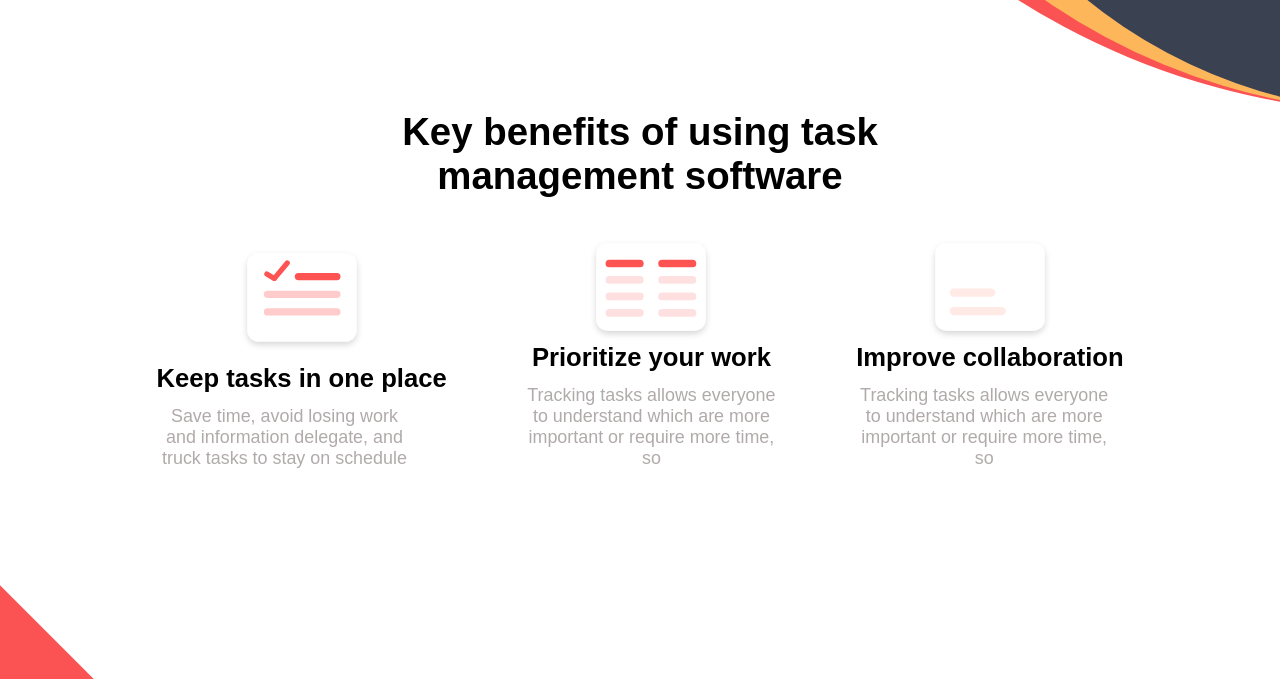
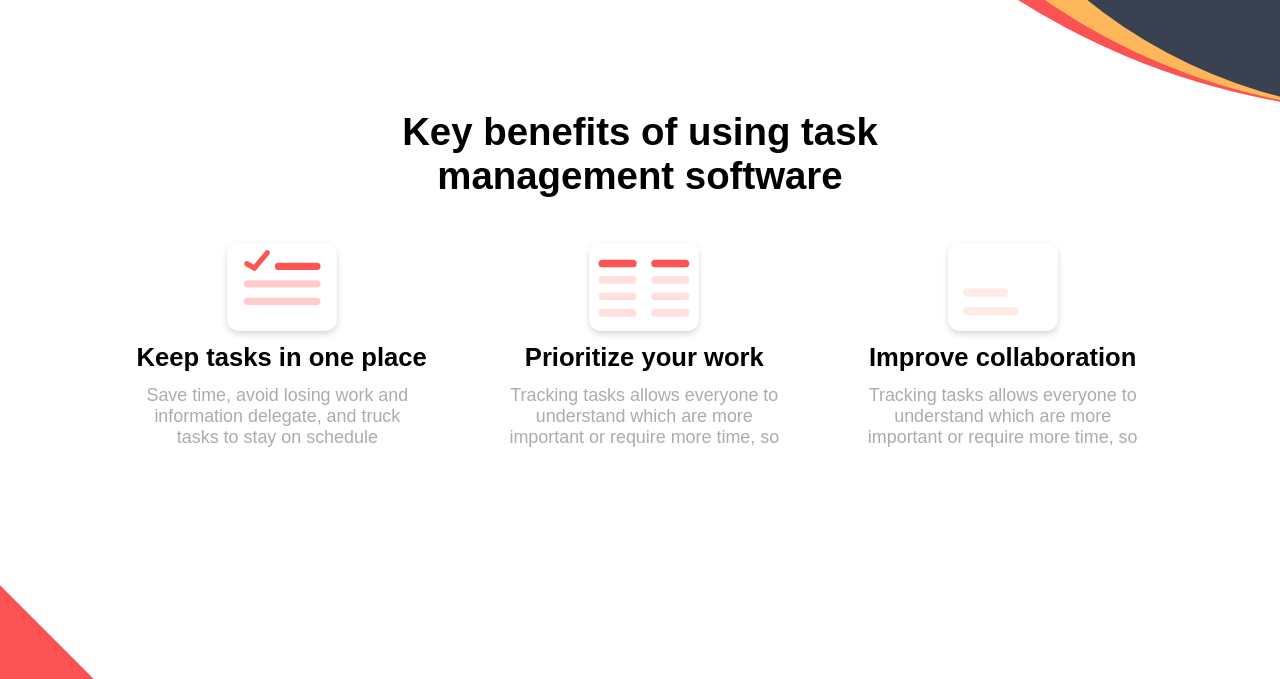
Before and after one commit to emirhadzajlic/emirhadzajlic.github.io, a PHP site: page / in a window 1280 px wide. Shown: the part 847-1526 px from the top of the page. Run offline with PHP 8.4, Linux system fonts and the light colour scheme; some web fonts are replaced.

Commit message:
benefits fix

```diff
--- a/styles/index.css
+++ b/styles/index.css
@@ -359,7 +359,7 @@ header button:hover{
     margin-bottom: 1vw;
 }
 .benefits p{
-    width: 20vw;
+    width: 22vw;
     font-size: 1.4vw;
     text-align: center;
     color: #b1aaaa;
```
